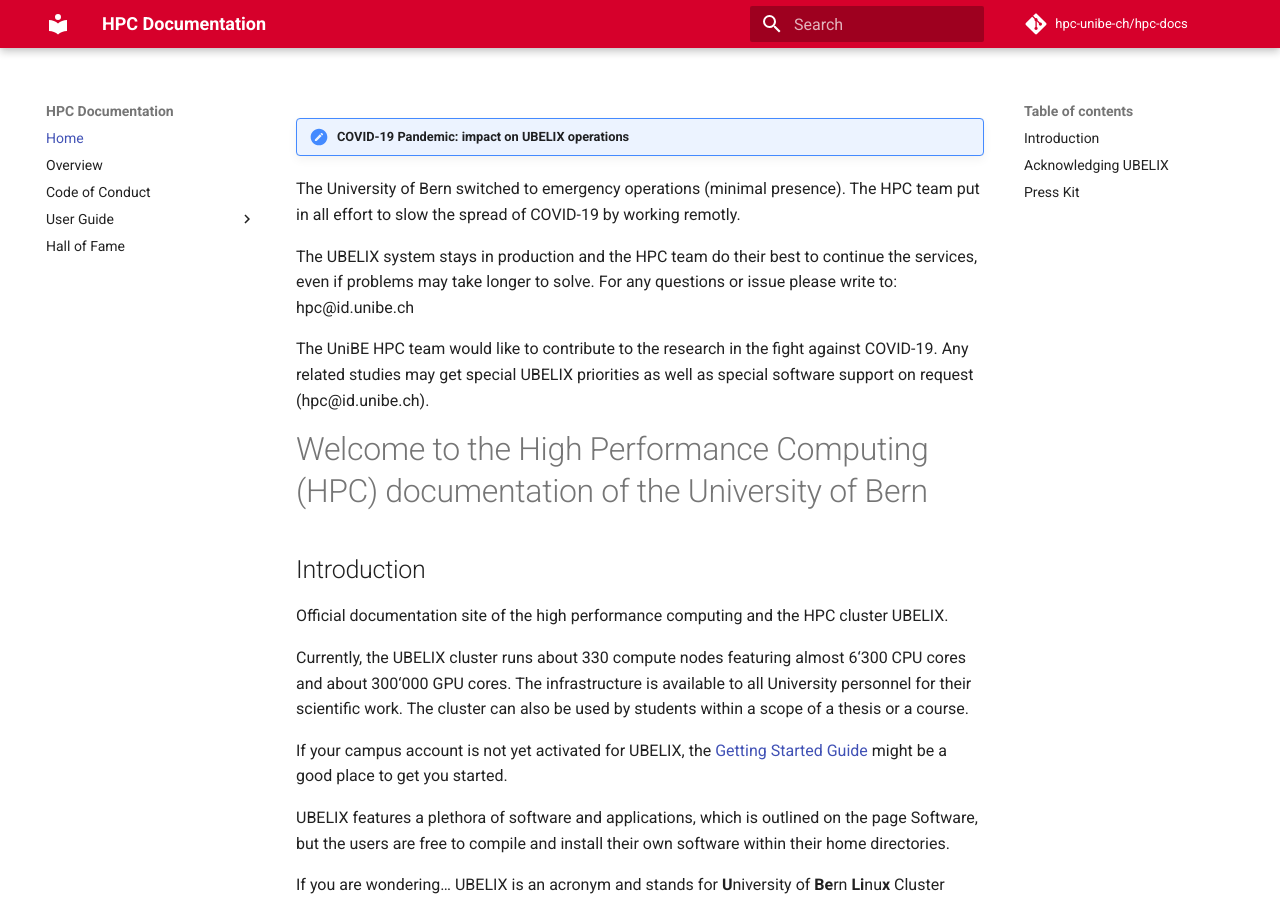
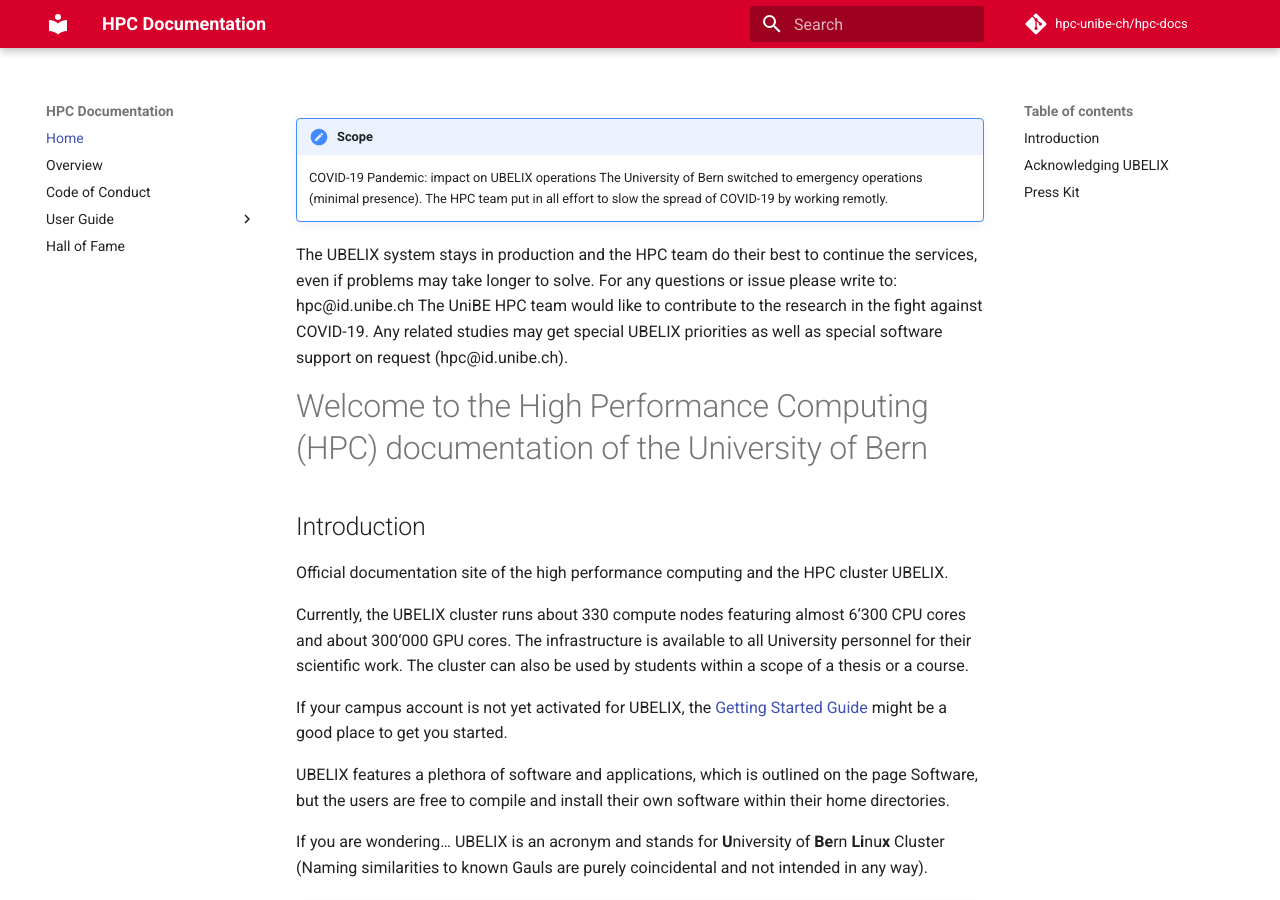
Before and after one commit to hpc-unibe-ch/hpc-unibe-ch.github.io, an MkDocs documentation site: the page built from docs/index.md, in a window 1280 px wide and 900 px high. Built offline with MkDocs 1.6.1 and Material for MkDocs 9.7.7, drawn with Linux system fonts in a browser that asks for light colours; comment, search, counter and statistics services are not loaded.

```diff
--- a/docs/index.md
+++ b/docs/index.md
@@ -1,8 +1,7 @@
-!!! attention "COVID-19 Pandemic: impact on UBELIX operations"
-   The University of Bern switched to emergency operations (minimal presence). The HPC team put in all effort to slow the spread of COVID-19 by working remotly.
-
+!!! attention "Scope"
+    COVID-19 Pandemic: impact on UBELIX operations
+    The University of Bern switched to emergency operations (minimal presence). The HPC team put in all effort to slow the spread of COVID-19 by working remotly.
    The UBELIX system stays in production and the HPC team do their best to continue the services, even if problems may take longer to solve. For any questions or issue please write to: hpc@id.unibe.ch
-
    The UniBE HPC team would like to contribute to the research in the fight against COVID-19. Any related studies may get special UBELIX priorities as well as special software support on request (hpc@id.unibe.ch).
 
 # Welcome to the High Performance Computing (HPC) documentation of the University of Bern
```
